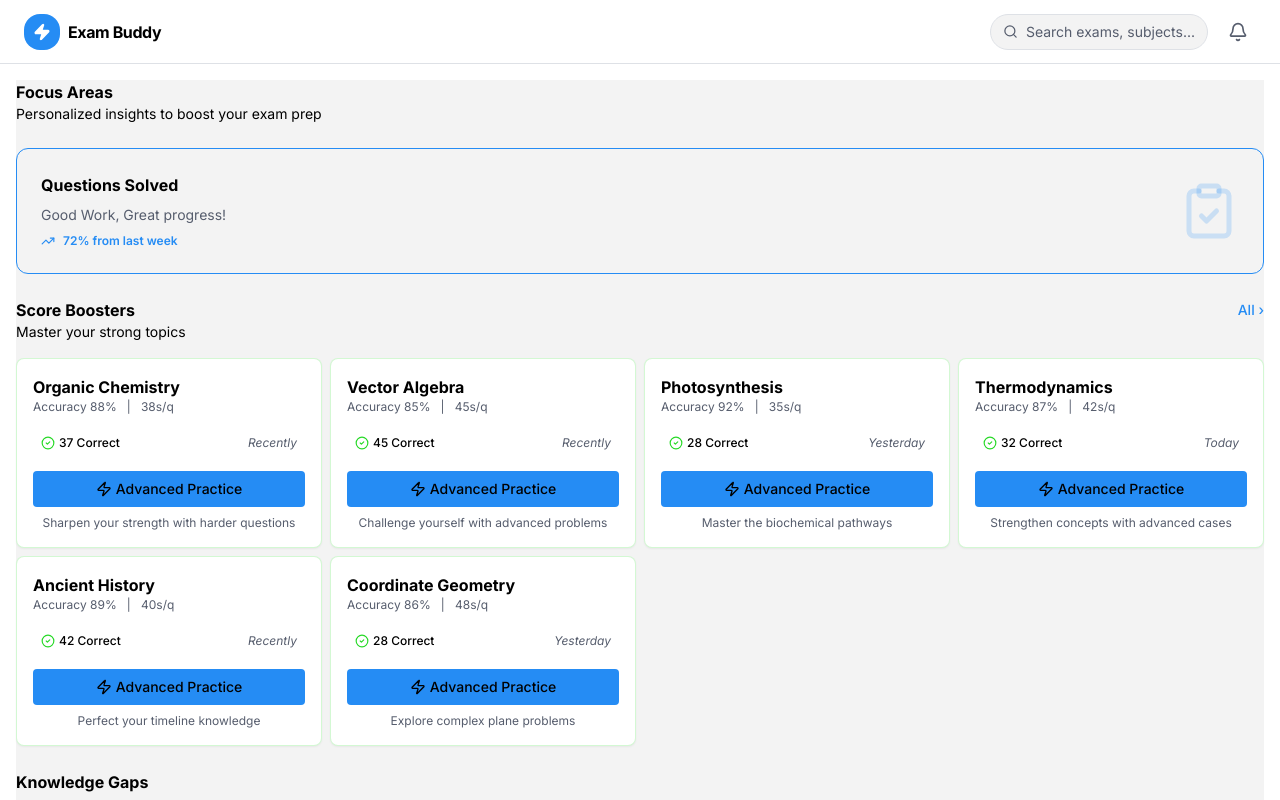
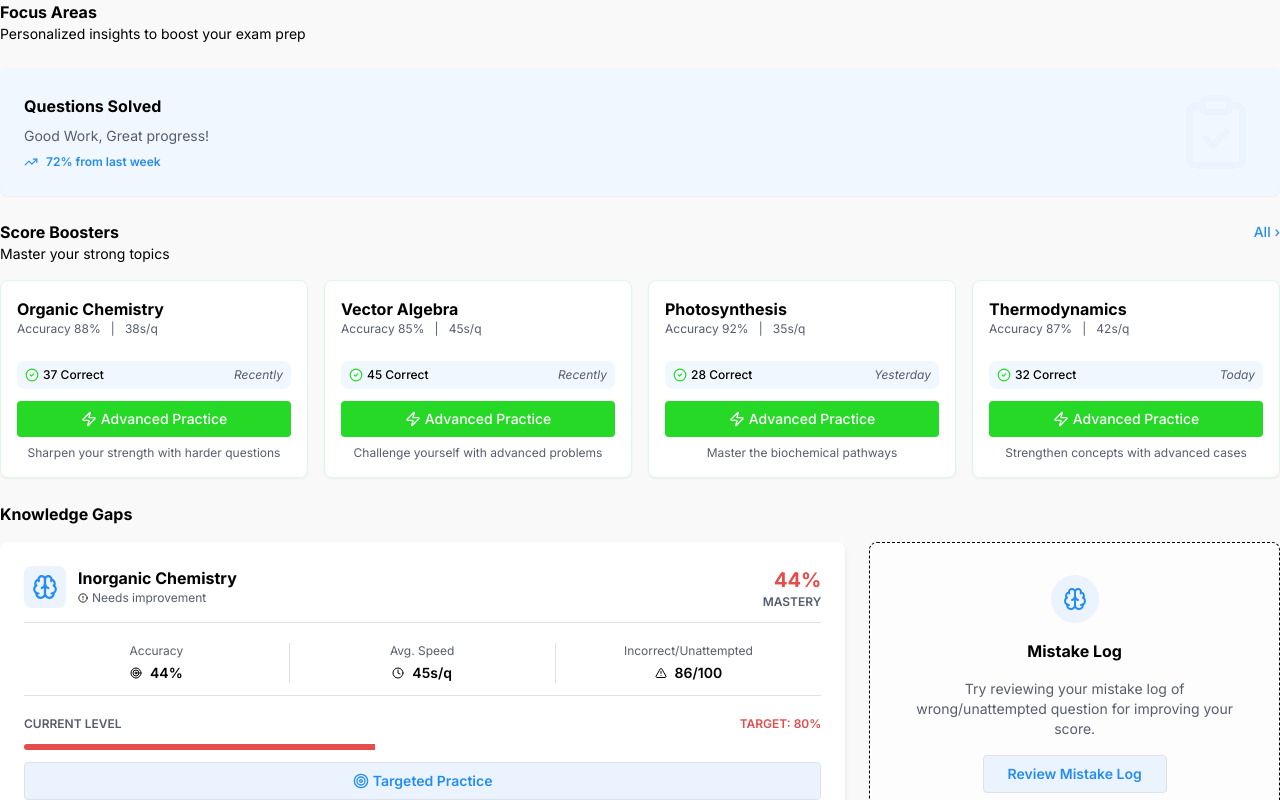
Before and after one commit to thalmis-zt/exam-pulse, a SvelteKit app: page /focus-areas in a window 1280 px wide. Shown: the top 800 px of the page. Built offline with nearby package versions, Linux system fonts and the light colour scheme.

Commit message:
focus area

```diff
--- a/src/lib/focus-areas/BoosterCard.svelte
+++ b/src/lib/focus-areas/BoosterCard.svelte
@@ -5,8 +5,8 @@
 	let { subject, accuracy, timePerQuestion, correctCount, lastPracticed, description, onclick } = $props();
 </script>
 
-<div class="flex flex-col gap-4 p-4 rounded-md bg-surface-card border border-success/20 shadow-sm">
-<div>
+<div class="flex flex-col gap-3 p-4 rounded-md bg-surface-card border border-success-surface shadow-sm">
+<div class="mb-3">
 	<h3 class="text-base font-bold text-fg font-Inter">{subject || 'N/A'}</h3>
 	<p class="text-xs text-fg-muted font-Poppins">
 		Accuracy {accuracy || '-'}% &nbsp; | &nbsp; {timePerQuestion || '-'}s/q
@@ -14,7 +14,7 @@
 </div>
 
 	<!-- Badges row: Correct count + Last practiced -->
-	<div class="flex items-center justify-between bg-fg/2 p-1 px-2 rounded-md">
+	<div class="flex items-center justify-between bg-surface-card-subtle py-1.5 px-2 rounded-md">
 		<div class="flex items-center gap-1">
 			<CheckCircle2 size={14} class="text-success" />
 			<span class="text-xs font-medium text-fg font-Inter">{correctCount || '-'} Correct</span>
@@ -25,7 +25,7 @@
     <div class="w-full">
 	<!-- CTA Button -->
 	<Button
-        btnType="success"
+        btnType="secondary"
         customClass="w-full justify-center"
 		on:click={onclick}
 	>
--- a/src/lib/focus-areas/FocusAreasPage.svelte
+++ b/src/lib/focus-areas/FocusAreasPage.svelte
@@ -1,13 +1,12 @@
 <script>
 	import { onMount } from 'svelte';
+	import { getFocusAreasData } from '$lib/focus-areas/mock/focusAreas.service.js';
 	import QuestionsSolvedSummary from '$lib/focus-areas/QuestionsSolvedSummary.svelte';
 	import ScoreBoosters from '$lib/focus-areas/ScoreBoosters.svelte';
 	import KnowledgeGaps from '$lib/focus-areas/KnowledgeGaps.svelte';
 	import MistakeLog from '$lib/focus-areas/MistakeLog.svelte';
 	import LearningTip from '$lib/focus-areas/LearningTip.svelte';
-	import { getFocusAreasData } from '$lib/focus-areas/mock/focusAreas.service.js';
 	import SectionHeader from '$lib/components/SectionHeader.svelte';
-
 
 	let data = $state(null);
 
@@ -35,13 +34,13 @@
 		<SectionHeader title="Focus Areas" subtitle="Personalized insights to boost your exam prep" />
 
 		{#if isLoading}
-			<!-- Loading state -->
+			<!-- Loading state / Replace when universal laoder is available -->
 			<div class="flex flex-col items-center justify-center gap-3 py-12">
 				<div class="w-8 h-8 border-4 border-border border-t-primary rounded-full animate-spin"></div>
 				<p class="text-fg-muted text-sm">Loading focus areas...</p>
 			</div>
 		{:else if hasError}
-			<!-- Error state -->
+			<!-- Error state / replace when universal error component is available -->
 			<div
 				class="flex flex-col items-center justify-center gap-3 py-12 p-4 rounded-lg bg-surface-card border border-border"
 			>
@@ -66,14 +65,14 @@
 			<!-- Two-column layout (desktop) - Knowledge Gaps, Mistake Log, Learning Tips -->
 			<div class="grid grid-cols-1 lg:grid-cols-3 gap-6">
 				<!-- Left column: Knowledge Gaps (takes 2/3 width) -->
-				<div class="md:col-span-2">
+				<div class="lg:col-span-2">
 					{#if data.knowledgeGaps && data.knowledgeGaps.length > 0}
 						<KnowledgeGaps gaps={data.knowledgeGaps} />
 					{/if}
 				</div>
 
 				<!-- Right column: Mistake Log and Learning Tips (takes 1/3 width, stacked) -->
-				<div class="flex flex-col gap-6 md:mt-10">
+				<div class="flex flex-col gap-6 lg:mt-10">
 					<!-- Mistake Log -->
 					<MistakeLog onclick={() => console.log('Navigate to mistake log')} />
 
--- a/src/lib/focus-areas/GapCard.svelte
+++ b/src/lib/focus-areas/GapCard.svelte
@@ -29,11 +29,11 @@
 </script>
 
 <!-- Responsive Card: Vertical on mobile, structured on desktop -->
-<div class="bg-surface-card flex flex-col gap-3 rounded-md p-4 md:p-6 shadow-sm">
+<div class="bg-surface-card flex flex-col gap-3 rounded-md p-4 md:p-6 shadow-md">
 	<!-- Header: Stack on mobile, spread on desktop -->
 	<div class="flex flex-col md:flex-row md:items-start md:justify-between md:gap-3">
 		<div class="flex flex-1 items-start gap-2 md:gap-3">
-			<div class="bg-info/10 rounded-md p-2">
+			<div class="bg-info-surface rounded-md p-2">
 				<Brain size={26} class="text-info flex-shrink-0" />
 			</div>
 			<div class="flex flex-col">
@@ -81,7 +81,7 @@
 		</div>
 
 		<!-- Progress bar -->
-		<div class="bg-border h-2 w-full overflow-hidden rounded-full">
+		<div class="bg-border h-1.5 w-full overflow-hidden rounded-full">
 			<div
 				class="bg-danger ease-standard h-full transition-all duration-500"
 				style="width: {fillPercent}%"
@@ -91,11 +91,10 @@
 
 	<!-- CTA Button -->
 	<Button
-		btnType="custom"
-		customClass="flex items-center justify-center gap-2 py-2 md:py-3 px-3 md:px-4 rounded-lg bg-info/10 text-info font-semibold md:font-bold text-xs md:text-sm transition duration-fast ease-standard hover:bg-info/20 active:brightness-95 font-Inter"
+		btnType="primaryLight"
 		{onclick}
 	>
-		<Target size={16} class="md:size-[18px]" />
+		<Target size={16} />
 		<span>Targeted Practice</span>
 	</Button>
 </div>
--- a/src/lib/focus-areas/MistakeLog.svelte
+++ b/src/lib/focus-areas/MistakeLog.svelte
@@ -7,10 +7,10 @@
 
 <!-- Mistake Log CTA Card -->
 <section
-	class="border-stroke-strong flex flex-col items-center gap-4 rounded-md bg-surface-card/60 border border-dashed p-6 text-center md:p-8 shadow"
+	class="border-stroke-strong flex flex-col items-center gap-4 rounded-md bg-surface-card/60 border border-dashed p-6 text-center md:p-8 shadow-sm"
 >
 	<!-- Icon badge -->
-	<div class="bg-info/10 flex h-12 w-12 items-center justify-center rounded-full">
+	<div class="bg-info-surface flex h-12 w-12 items-center justify-center rounded-full">
 		<Brain size={24} class="text-info" />
 	</div>
 
@@ -23,5 +23,5 @@
 	</p>
 
 	<!-- CTA Button -->
-	<Button btnType="secondary" {onclick}>Review Mistake Log</Button>
+	<Button btnType="primaryLight" {onclick}>Review Mistake Log</Button>
 </section>
--- a/src/lib/focus-areas/QuestionsSolvedSummary.svelte
+++ b/src/lib/focus-areas/QuestionsSolvedSummary.svelte
@@ -12,7 +12,7 @@
 	);
 </script>
 
-<section class="flex flex-col md:flex-row md:items-center md:justify-between gap-2 md:gap-6 bg-surface-card-subtle p-4 md:p-6 rounded-xl md:rounded-lg border-0 md:border md:border-info">
+<section class="flex flex-col md:flex-row md:items-center md:justify-between gap-2 md:gap-6 bg-surface-card-subtle p-4 md:p-6 rounded-md shadow-sm">
 	<!-- Left content -->
 	<div class="flex flex-col gap-2">
 		<h2 class="text-base font-bold text-fg font-Inter">Questions Solved</h2>
@@ -29,6 +29,6 @@
 
 	<!-- Right icon badge (desktop only) -->
 	<div class="hidden md:flex flex-shrink-0">
-		<ClipboardCheck size={60} class="text-info/20" />
+		<ClipboardCheck size={80} class="text-info-surface" />
 	</div>
 </section>
--- a/src/lib/focus-areas/ScoreBoosters.svelte
+++ b/src/lib/focus-areas/ScoreBoosters.svelte
@@ -3,24 +3,25 @@
 	import BoosterCard from '$lib/focus-areas/BoosterCard.svelte';
 
 	let { boosters } = $props();
-	let showAll = $state(true);
+	let showAll = $state(false);
 </script>
 
-<section class="flex flex-col gap-3 md:gap-4">
+<section class="flex flex-col gap-3 lg:gap-4">
 	<!-- Desktop header with View All button (only if more than 3 boosters) -->
-	<div class="hidden md:block">
+	<div class="hidden lg:block">
 		<SectionHeader title="Score Boosters" subtitle="Master your strong topics" showAll={boosters.length > 3} onViewAll={() => (showAll = !showAll)} />
 	</div>
 
 	<!-- Mobile header (no View All button) -->
-	<div class="md:hidden">
+	<div class="lg:hidden">
 		<SectionHeader title="Score Boosters" subtitle="Master your strong topics" />
 	</div>
 
 	<!-- Mobile: Horizontal scrollable container (all boosters) -->
 	{#if boosters.length > 0}
-		<div class="md:hidden">
-			<div class="flex gap-2 overflow-x-auto pb-2 snap-x snap-mandatory">
+		<div class="lg:hidden">
+			<div class="w-full overflow-x-auto">
+				<div class="flex gap-2 pb-2 snap-x snap-mandatory">
 					{#each boosters as booster (booster.id)}
 						<div class="flex-shrink-0 w-74 snap-center">
 							<BoosterCard
@@ -36,11 +37,12 @@
 					{/each}
 				</div>
 			</div>
+		</div>
 
 		<!-- Desktop: Grid layout (toggle with View All) -->
-		<div class="hidden md:block">
+		<div class="hidden lg:block">
 			{#if showAll}
-				<div class="grid grid-cols-3 lg:grid-cols-4 gap-2">
+				<div class="grid grid-cols-3 lg:grid-cols-4 gap-4">
 					{#each boosters as booster (booster.id)}
 						<BoosterCard
 							subject={booster.subject}
--- a/src/routes/(protected)/+layout.svelte
+++ b/src/routes/(protected)/+layout.svelte
@@ -1,43 +1,9 @@
 <script>
-	import '../../app.css';
-import Header from '$lib/components/Header.svelte';
+	import '../layout.css';
+	import favicon from '$lib/assets/favicon.svg';
 
-	import { page } from '$app/stores';
-	// import { sidebarCollapsed } from '$lib/stores/sidebarStore.js';
-
-	let { children, data } = $props();
-
-	const route = $derived($page.url.pathname);
-
-	const routesWithoutHeader = ['/', '/login', '/rptview'];
-	const routesWithoutSidebar = ['/', '/login', '/rptview'];
-
-	let showHeader = $derived(!routesWithoutHeader.includes(route));
-	let showSidebar = $derived(!routesWithoutSidebar.includes(route));
-
-
-
-
+	let { children } = $props();
 </script>
 
-<div class="flex min-h-screen flex-col  bg-base">
-
-	{#if showHeader}
-		<Header />
-	{/if}
-
-	<div class="flex flex-1">
-
-		{#if showSidebar}
-			<!-- space for sidebar -->
-		{/if}
-
-		<main class="flex-1 flex flex-col px-4 pt-4 pb-24">
-			{@render children?.()}
-		</main>
-
-	</div>
-
-	<!-- Footer component-->
-
-</div>
+<svelte:head><link rel="icon" href={favicon} /></svelte:head>
+{@render children()}
```
Also changed, not shown: src/lib/design-system/tokens/primitives.css, src/lib/design-system/tokens/semantic.css. Lines whose indentation alone changed are shown as unchanged.
